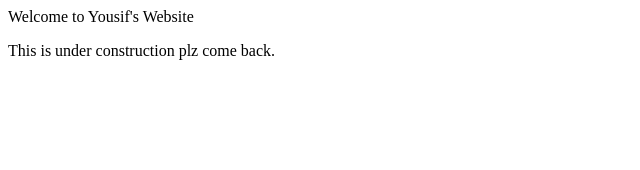
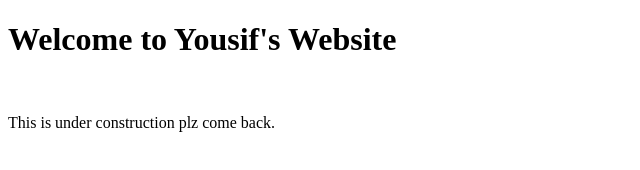
Before and after one commit to yousifabdo2007yousif-sys/yousifabdo2007yousif-sys.github.io, a plain HTML site: page index.html in a window 1280 px wide. Shown: the whole page, without its empty margins (0-640 px from the left). Drawn offline with Linux system fonts and the light colour scheme.

Commit message:
Add files via upload

```diff
--- a/index.html
+++ b/index.html
@@ -9,9 +9,11 @@
     </head>
 </div>
 
-<div class="texts and links"
+<div class="texts and links">
 
     <h1>Welcome to Yousif's Website</h1>
+
+    <br>
 
     <p>This is under construction plz come back.</p>
 
```
